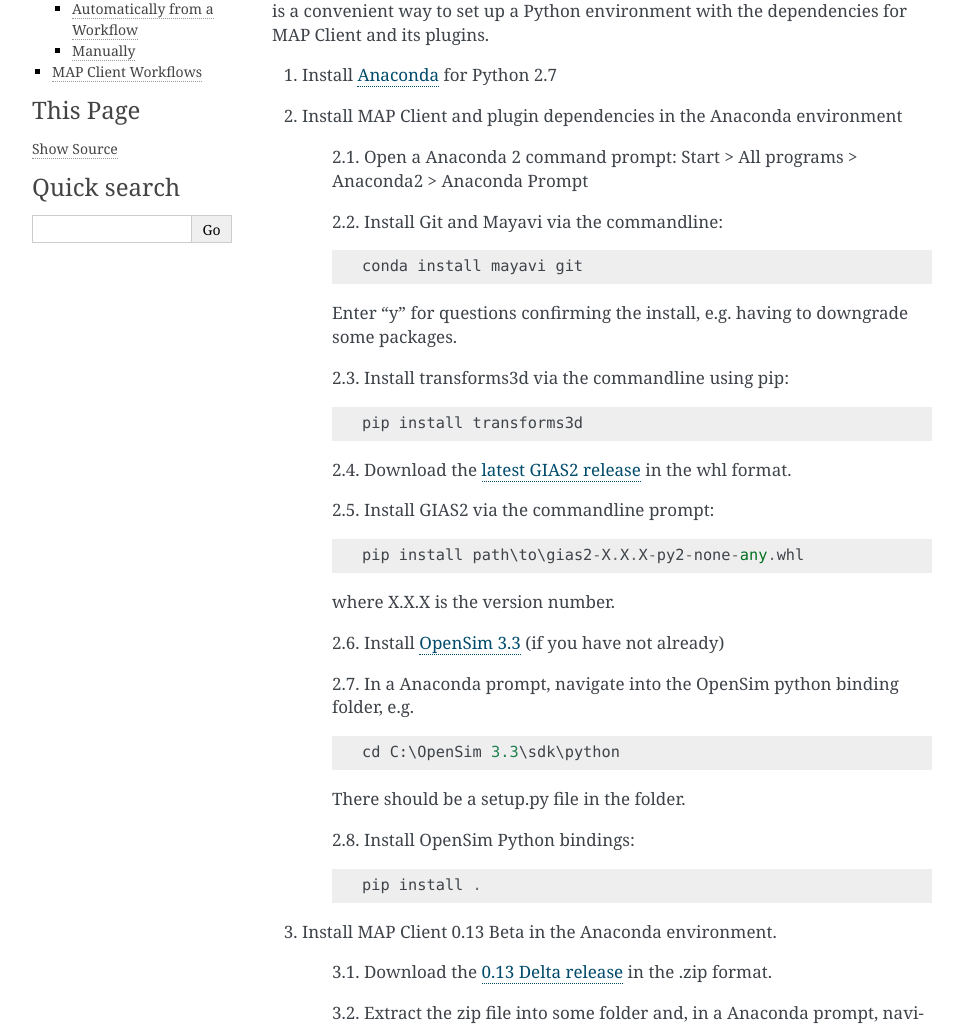
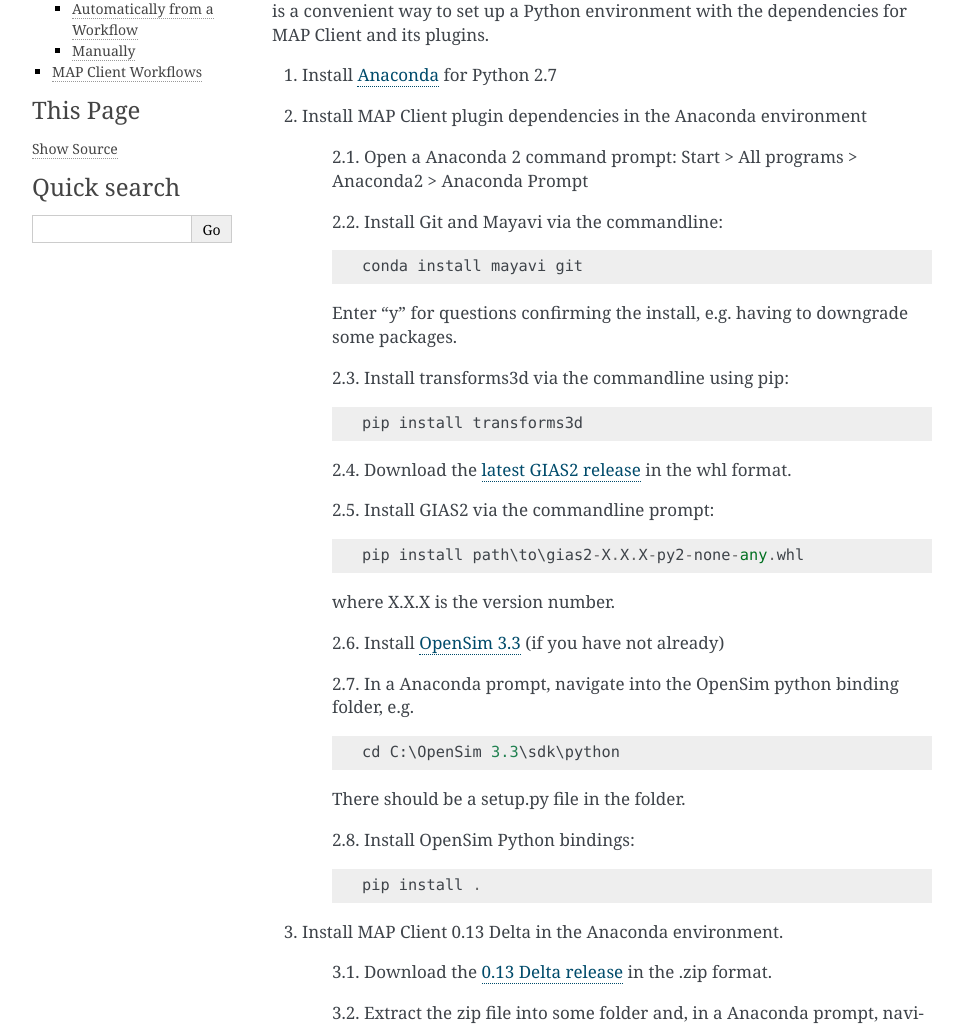
Before and after one commit to juzhang/mapclient-fai-workshop, a Sphinx documentation site: the page built from doc/map_installation.rst, in a window 1280 px wide and 1400 px high. Shown: the part 264-1292 px from the top of the window, without its empty margins (148-1111 px from the left). Built offline with Sphinx 7.4.7, drawn with Linux system fonts in a browser that asks for light colours.

```diff
--- a/doc/conf.py
+++ b/doc/conf.py
@@ -60,9 +60,9 @@ author = u'Ju Zhang'
 # built documents.
 #
 # The short X.Y version.
-version = u'0.1'
+version = u'0.2'
 # The full version, including alpha/beta/rc tags.
-release = u'0.1'
+release = u'0.2'
 
 # The language for content autogenerated by Sphinx. Refer to documentation
 # for a list of supported languages.
--- a/doc/map_installation.rst
+++ b/doc/map_installation.rst
@@ -10,7 +10,7 @@ Windows - Into an Anaconda Environment
 Anaconda is an umbrella package of Python packages for scientific computing. It is a convenient way to set up a Python environment with the dependencies for MAP Client and its plugins.
 
 1. Install `Anaconda <https://www.continuum.io/downloads>`_ for Python 2.7
-2. Install MAP Client and plugin dependencies in the Anaconda environment
+2. Install MAP Client plugin dependencies in the Anaconda environment
 
     2.1. Open a Anaconda 2 command prompt: Start > All programs > Anaconda2 > Anaconda Prompt
 
@@ -44,7 +44,7 @@ Anaconda is an umbrella package of Python packages for scientific computing. It
 
         pip install .
 
-3. Install MAP Client 0.13 Beta in the Anaconda environment.
+3. Install MAP Client 0.13 Delta in the Anaconda environment.
 
     3.1. Download the `0.13 Delta release <https://github.com/MusculoskeletalAtlasProject/mapclient/releases>`_ in the .zip format.
 
```
Also changed, not shown: 10 other files.
